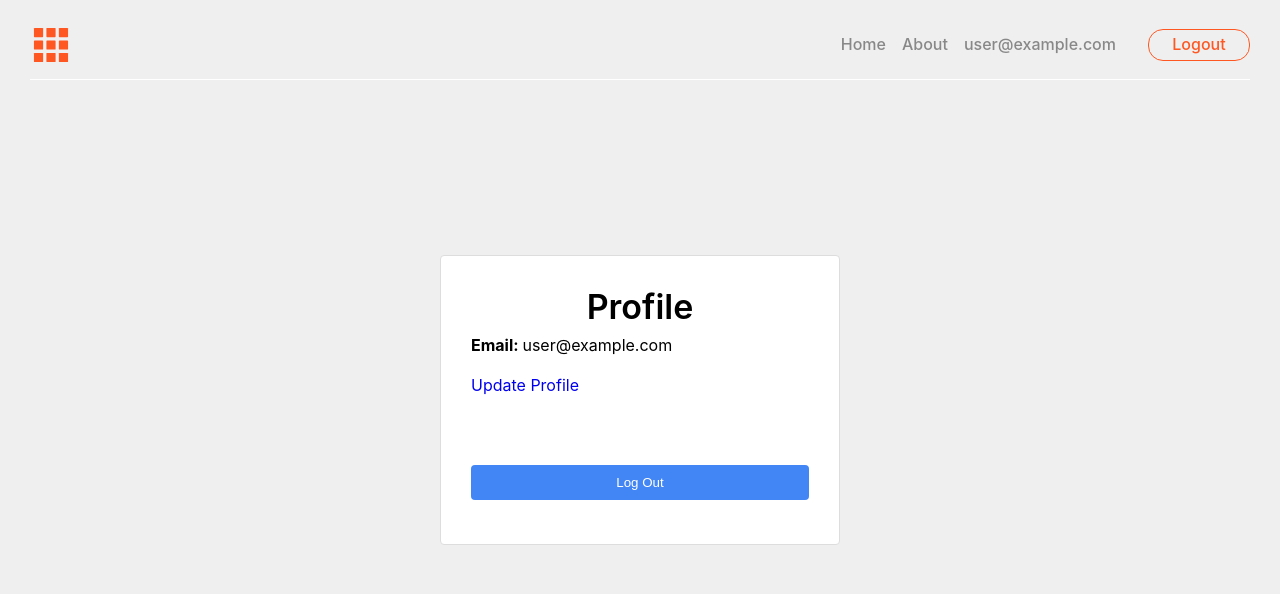
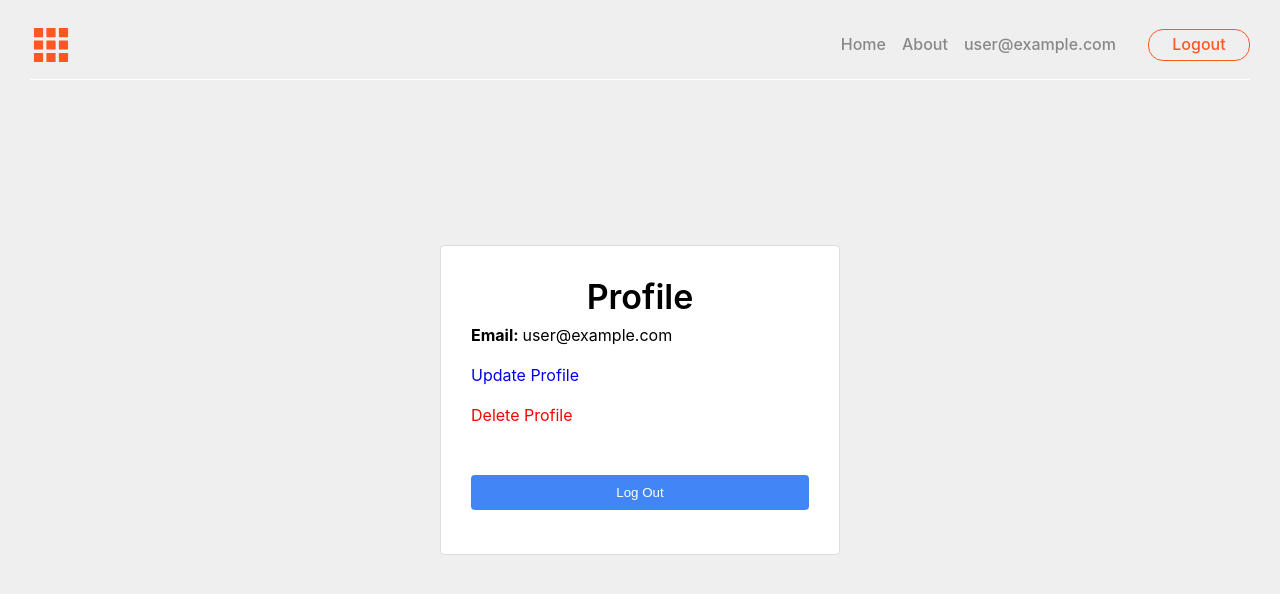
Before and after one commit to tarcea/bookmark-auth, a React (Create React App) app: page /dashboard in a window 1280 px wide. Shown: the top 594 px of the page. Built offline with nearby package versions, Linux system fonts and the light colour scheme; no server answers; sample sign-in values are in the browser's storage.

Commit message:
delete user feature implemented; when a user is deleted, also user's bookmarks are deleted

```diff
--- a/src/components/authentication/UserDashboard.js
+++ b/src/components/authentication/UserDashboard.js
@@ -2,7 +2,7 @@ import React, { useState } from 'react';
 import { useHistory } from 'react-router';
 import { Link } from 'react-router-dom';
 import { useAuth } from '../../contexts/AuthContext';
-// import { db } from '../../firebase';
+import { db } from '../../firebase';
 import styles from './auth.module.css';
 
 const UserDashboard = () => {
@@ -20,18 +20,32 @@ const UserDashboard = () => {
     }
   };
 
+  const deleteItemsOfUser = async (userId) => {
+    const items = await db.collection('bookmarks').where('userId', '==', userId).get();
+    // Once we get the results, begin a batch
+    let batch = db.batch();
+    items.forEach((doc) => {
+      // For each doc, add a delete operation to the batch
+      batch.delete(doc.ref)
+    });
+    // Commit the batch
+    return batch.commit();
+  };
+
   const handleDelete = async () => {
     setError('')
     try {
-      const confirmDelete = window.confirm(`Are you sure you want to delete "${currentUser.email}" profile??`);
-    if(!confirmDelete) {
+      const confirmDelete = window.confirm(`Are you sure you want to delete "${currentUser.email}" profile?? All bookmarks created by this user will be deleted`);
+      if (!confirmDelete) {
         return
       }
-      await deleteUser(currentUser);
+      await Promise.all(
+        [deleteItemsOfUser(currentUser.uid), await currentUser.delete()]
+      );
       console.log('Successfully deleted user');
       history.push('/home');
     } catch (err) {
-      setError('Failed deleting user')
+      setError('Failed deleting user ' + err.message)
       console.log(err.message)
     }
   };
@@ -46,9 +60,9 @@ const UserDashboard = () => {
           <div>
             <Link to="/update-profile">Update Profile</Link>
           </div><br />
-        {/* <div onClick={handleDelete} style={{cursor: 'pointer', color: 'red'}}>
+          <div onClick={handleDelete} style={{ cursor: 'pointer', color: 'red' }}>
             Delete Profile
-        </div> */}
+        </div>
           <div className={styles.submit}>
             <button type="submit" onClick={handleLogout}>Log Out</button>
           </div>
--- a/src/contexts/AuthContext.js
+++ b/src/contexts/AuthContext.js
@@ -7,17 +7,17 @@ export const useAuth = () => {
   return useContext(AuthContext);
 };
 
-export const AuthProvider = ({children}) => {
+export const AuthProvider = ({ children }) => {
   const [currentUser, setCurrentUser] = useState();
   const [loading, setLoading] = useState(true);
 
   const signup = (email, password) => {
-   return auth.createUserWithEmailAndPassword(email, password);
+    return auth.createUserWithEmailAndPassword(email, password);
   };
 
   const login = (email, password) => {
     return auth.signInWithEmailAndPassword(email, password);
-   };
+  };
 
   const logout = () => {
     auth.signOut();
@@ -25,7 +25,7 @@ export const AuthProvider = ({children}) => {
 
   const resetPassword = (email) => {
     return auth.sendPasswordResetEmail(email);
-   };
+  };
 
   const updateEmail = (email) => {
     return currentUser.updateEmail(email);
@@ -36,7 +36,7 @@ export const AuthProvider = ({children}) => {
   };
 
   const deleteUser = () => {
-    return currentUser.delete();
+    // return currentUser.delete();
   };
 
   useEffect(() => {
```
Also changed, not shown: src/components/Home/Home.js (+5 -6 lines). Lines whose indentation alone changed are shown as unchanged.
